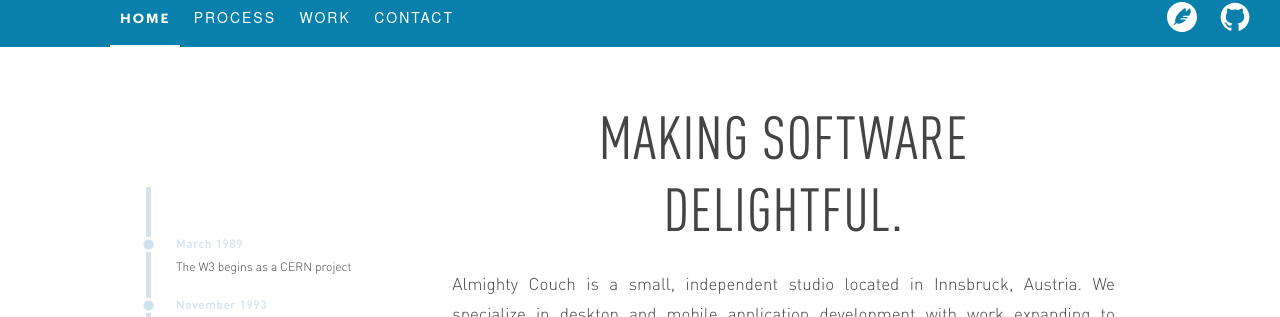
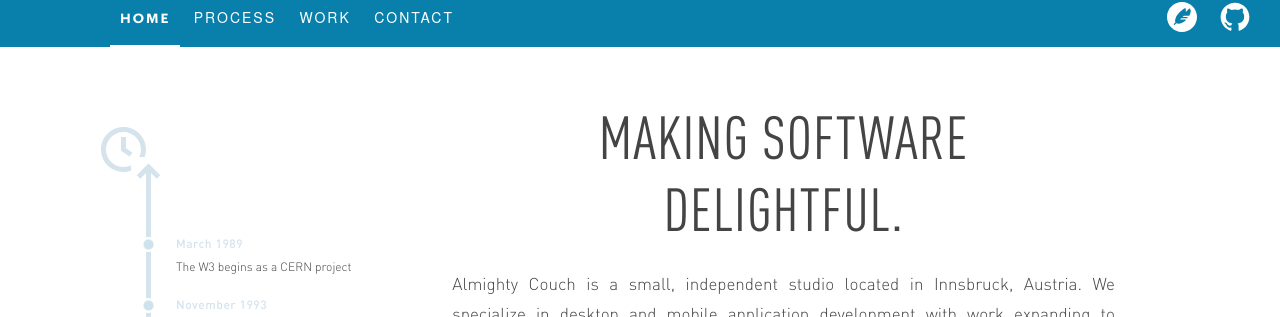
Before and after one commit to almightycouch/almightycouch.github.io, a Jekyll site: the page built from index.html, in a window 1280 px wide. Shown: the part 853-1170 px from the top of the page. Built offline with Jekyll 4.4.1, drawn with Linux system fonts in a browser that asks for light colours; some web fonts are replaced.

Commit message:
Add clock icon on top of intro curve

```diff
--- a/_sass/sneakpeak/_intro.scss
+++ b/_sass/sneakpeak/_intro.scss
@@ -104,11 +104,10 @@ section#intro {
 
         &:before {
           position: absolute;
-          left: -16px; top: -28px;
-          content: "\f017";
-          color: $color-alt2;
-          font-family: FontAwesome;
-          font-size: 32px;
+          width: 60px; height: 60px;
+          top: -60px; left: -50px;
+          content: "";
+          background-image: url("/assets/img/intro-timeline-history.svg");
         }
       }
 
```
Also changed, not shown: assets/img/intro-timeline-history.svg (added).
